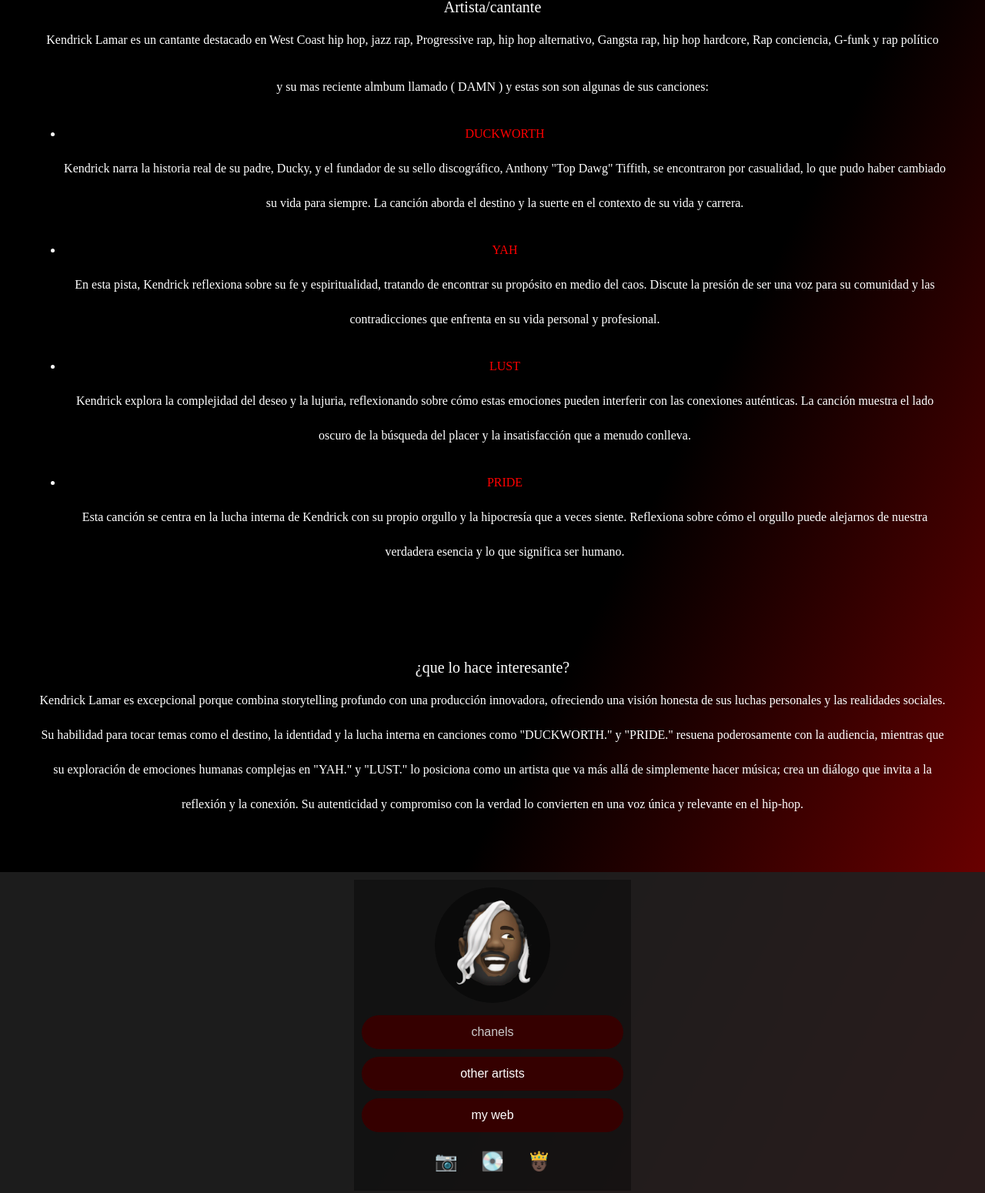
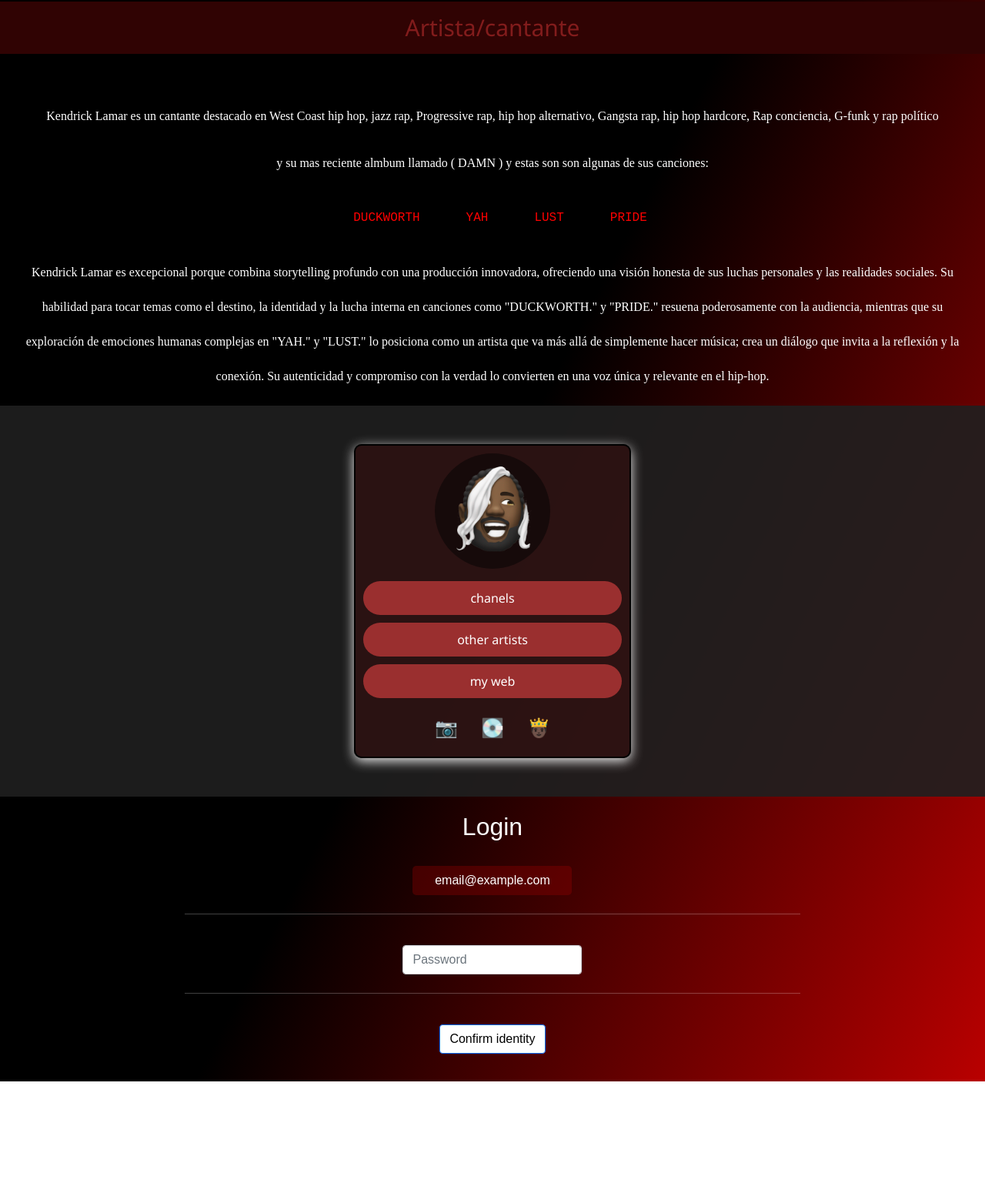
Before and after one commit to Andrey-444/pagina-artista, a plain HTML site: page index.htm in a window 1280 px wide. Shown: the part 561-2111 px from the top of the page at 77% size. After the commit the page ends 1966 px from the top, so only its background shows below. Drawn offline with nearby package versions, Linux system fonts and the light colour scheme.

Commit message:
commit 3

```diff
--- a/index.htm
+++ b/index.htm
@@ -25,54 +25,55 @@
             </div>
         </nav>
     </header>
-    <!--height: 100px width: 100% background-size="cover" background-position="center" justify-content="center" display="flex" flex;-->
     <main>
         <div class="hero"
             style="width: 100%; height: 400px; background-image: url(./assets/esy.jpg); background-size: cover; background-position: center; justify-content: center; align-items: center; display: flex; text-shadow: 2px 2px 4px rgba(0, 0, 0, 0.7); color: white; ">
         </div>
-    </main>
+
         <section class="cuerpo">
-        <h1 style="font-family: quicksand; font-size: 50px;">"King Lamar"</h1>
-        <h5 style="font-family: quicksand; font-size: 20px;">Artista/cantante</h5>
+            <div class="titulo">
+                <h1>"King Lamar"</h1>
+                <h5>Artista/cantante</h5>
+            </div>
             <p> Kendrick Lamar es un cantante destacado en West Coast hip hop, jazz rap, Progressive rap, hip hop
                 alternativo, Gangsta rap, hip hop
                 hardcore, Rap conciencia, G-funk y rap político</p>
             <p>y su mas reciente almbum llamado ( DAMN ) y estas son son algunas de sus canciones:</p>
-        <ul>
+            <ul class="lista">
                 <li><a
                         href="https://www.youtube.com/watch?v=M8yN7N9Tp8s&list=PLrbUxSl4nExNkwtsO8J-1PsN86RxvrPrT&index=14">DUCKWORTH</a>
                 </li>
-            <aside>
-                <p>Kendrick narra la historia real de su padre, Ducky, y el fundador de su sello discográfico, Anthony
+
+                <!--<p>Kendrick narra la historia real de su padre, Ducky, y el fundador de su sello discográfico, Anthony
                 "Top Dawg" Tiffith, se encontraron por casualidad, lo que pudo haber cambiado su vida para siempre.
-                    La canción aborda el destino y la suerte en el contexto de su vida y carrera.</p>
-            </aside>
+                La canción aborda el destino y la suerte en el contexto de su vida y carrera.</p>-->
+
                 <li><a
                         href="https://www.youtube.com/watch?v=QlmxRtdAOLU&list=PLrbUxSl4nExNkwtsO8J-1PsN86RxvrPrT&index=3">YAH</a>
                 </li>
-            <aside>
-                <p>En esta pista, Kendrick reflexiona sobre su fe y espiritualidad, tratando de encontrar su propósito
+
+                <!--<p>En esta pista, Kendrick reflexiona sobre su fe y espiritualidad, tratando de encontrar su propósito
                 en medio del caos. Discute la presión de ser una voz para su comunidad y las contradicciones que
-                    enfrenta en su vida personal y profesional.</p>
-            </aside>
+                enfrenta en su vida personal y profesional.</p>-->
+
                 <li><a
                         href="https://www.youtube.com/watch?v=xpiZ8FLF12o&list=PLrbUxSl4nExNkwtsO8J-1PsN86RxvrPrT&index=9">LUST</a>
                 </li>
-            <aside>
-                <p>Kendrick explora la complejidad del deseo y la lujuria, reflexionando sobre cómo estas emociones
+
+                <!--<p>Kendrick explora la complejidad del deseo y la lujuria, reflexionando sobre cómo estas emociones
                 pueden interferir con las conexiones auténticas. La canción muestra el lado oscuro de la búsqueda
-                    del placer y la insatisfacción que a menudo conlleva.</p>
-            </aside>
+                del placer y la insatisfacción que a menudo conlleva.</p>-->
+
                 <li><a href="https://www.youtube.com/watch?v=J87pJrxvJ5E">PRIDE</a></li>
-            <aside>
-                <p>Esta canción se centra en la lucha interna de Kendrick con su propio orgullo y la hipocresía que a
+
+                <!--<p>Esta canción se centra en la lucha interna de Kendrick con su propio orgullo y la hipocresía que a
                 veces siente. Reflexiona sobre cómo el orgullo puede alejarnos de nuestra verdadera esencia y lo que
-                    significa ser humano.</p>
-            </aside>
+                significa ser humano.</p>-->
+
             </ul>
         </section>
+    </main>
     <section class="cuerpo">
-        <h5>¿que lo hace interesante?</h5>
         <p>Kendrick Lamar es excepcional porque combina storytelling profundo con una producción innovadora, ofreciendo
             una visión honesta de sus luchas personales y las realidades sociales. Su habilidad para tocar temas como el
             destino, la identidad y la lucha interna en canciones como "DUCKWORTH." y "PRIDE." resuena poderosamente con
@@ -91,7 +92,7 @@
 
                     <div class="enlaces">
                         <p></p>
-                        <a href="https://www.youtube.com/watch?v=EcqT-05FMzY">chanels
+                        <a href="">chanels
                         </a>
                         <a href="">other artists</a>
                         <a href="">my web</a>
@@ -108,11 +109,11 @@
     <section class="vip">
         <form accion="#" class="row g-4">
             <h2>
-            Vip area
+                Login
             </h2>
             <div class="col-auto">
                 <label for="staticEmail2" class="visually-hidden">Email</label>
-                <input type="email" name="correo" class="form-control-plaintext" id="staticEmail2"
+                <input style="color: rgb(255, 255, 255); background-color: rgba(166, 0, 0, 0.3); text-align: center; border-radius: 5px;" type="email" name="correo" class="form-control-plaintext" id="staticEmail2"
                     value="email@example.com">
             </div>
             <hr>
@@ -123,57 +124,11 @@
             </div>
             <hr>
             <div class="col-auto">
-                <button type="submit" class="btn btn-primary mb-3">Confirm identity</button>
+                <button style="background-color: rgb(255, 255, 255);color: black;" type="submit" class="btn btn-primary mb-3">Confirm identity</button>
             </div>
         </form>
     </section>
     <script src="js/slider.js"></script>
 </body>
-<!-- Remove the container if you want to extend the Footer to full width. -->
-<div class="container my-5">
-
-    <footer class="bg-dark text-center text-white">
-        <!-- Grid container -->
-        <div class="container p-4 pb-0">
-            <!-- Section: Social media -->
-            <section class="mb-4">
-                <!-- Facebook -->
-                <a class="btn btn-outline-light btn-floating m-1" href="#!" role="button"><i
-                        class="fab fa-facebook-f"></i></a>
-
-                <!-- Twitter -->
-                <a class="btn btn-outline-light btn-floating m-1" href="#!" role="button"><i
-                        class="fab fa-twitter"></i></a>
-
-                <!-- Google -->
-                <a class="btn btn-outline-light btn-floating m-1" href="#!" role="button"><i
-                        class="fab fa-google"></i></a>
-
-                <!-- Instagram -->
-                <a class="btn btn-outline-light btn-floating m-1" href="#!" role="button"><i
-                        class="fab fa-instagram"></i></a>
-
-                <!-- Linkedin -->
-                <a class="btn btn-outline-light btn-floating m-1" href="#!" role="button"><i
-                        class="fab fa-linkedin-in"></i></a>
-
-                <!-- Github -->
-                <a class="btn btn-outline-light btn-floating m-1" href="#!" role="button"><i
-                        class="fab fa-github"></i></a>
-            </section>
-            <!-- Section: Social media -->
-        </div>
-        <!-- Grid container -->
-
-        <!-- Copyright -->
-        <div class="text-center p-3" style="background-color: rgba(0, 0, 0, 0.2);">
-            © 2020 Copyright:
-            <a class="text-white" href="https://mdbootstrap.com/">MDBootstrap.com</a>
-        </div>
-        <!-- Copyright -->
-    </footer>
-
-</div>
-<!-- End of .container -->
 
 </html>
--- a/style.css
+++ b/style.css
@@ -3,8 +3,8 @@
     height: 100%;
     font-family: sans-serif;
     color: #ffffff;
+    background: linear-gradient(297deg, rgba(185, 0, 0, 1) 0%, rgba(0, 0, 0, 1) 45%, rgba(0, 0, 0, 1) 111%);
     text-align: center;
-    background: linear-gradient(297deg, rgba(185, 0, 0, 1) 0%, rgba(0, 0, 0, 1) 45%, rgba(0, 0, 0, 1) 111%);
 }
 
 .container-fluid {
@@ -24,28 +24,79 @@
 .pollo2 {
     margin-top: -60px;
     margin-left: -40px;
+
 }
 
-.cuerpo{
+.titulo {
+    font-family: 'Lucida Sans', 'Lucida Sans Regular', 'Lucida Grande', 'Lucida Sans Unicode', Geneva, Verdana, sans-serif;
+    padding: 50px 0px 50px 0px;
+}
+
+.titulo h5 {
+    font-family: 'Segoe UI', Tahoma, Geneva, Verdana, sans-serif;
+    color: rgb(130, 28, 28);
+    font-size: 30px;
+    background-color: rgb(48, 3, 3);
+    display: flex;
+    justify-content: center;
+    width: 100%;
+    padding: 16px;
+    margin-top: 25px;
+
+}
+
+.cuerpo p {
     line-height: 45px;
     font-family: "quicksand";
-    padding: 50px;
+    padding: 0px 30px;
 }
 
-.cuerpo a{
+.cuerpo a {
+    font-family: 'Courier New', Courier, monospace;
+    color: red;
+    padding: 20px;
     text-decoration: none;
-    color: red;
+}
+
+.lista {
+    text-decoration: none;
+    padding: 20px 0;
+    display: flex;
+    justify-content: center;
+}
+
+.lista li {
+    display: inline-block;
+    margin-left: 20px;
 }
 
 .tarjeta {
     background-color: rgba(0, 0, 0, 0.358);
     width: 360px;
     margin: 0 auto;
-    margin-top: 10px;
-    margin-bottom: 10px;
+    margin-top: 50px;
+    margin-bottom: 50px;
     text-align: center;
     padding: 10px;
     border-color: crimson;
+    font-family: 'Segoe UI', Tahoma, Geneva, Verdana, sans-serif;
+    background-color: rgba(64, 5, 5, 0.39);
+    /* Color de fondo de la tarjeta */
+    border: 2px solid #000000;
+    /* Borde sólido */
+    border-radius: 10px;
+    /* Esquinas redondeadas */
+    box-shadow: 0 4px 15px rgba(255, 255, 255, 0.908);
+    /* Sombra suave */
+    text-align: center;
+    /* Centra el texto */
+    transition: transform 0.3s;
+    /* Efecto de transición */
+}
+
+.tarjeta:hover {
+    transform: scale(1.05);
+    /* Aumenta el tamaño al pasar el mouse */
 }
 
 .imagen {
@@ -61,14 +112,10 @@
     padding: 10px;
     margin: 10px 0;
     border-radius: 50px;
-    background-color: rgb(53, 0, 0);
+    background-color: rgb(154, 47, 47);
     color: #ffffff;
-    transition: background-color 0.5s;
 }
 
-a[href="https://www.youtube.com/watch?v=EcqT-05FMzY"] {
-    color: rgb(202, 202, 202);
-}
 
 .enlaces a:hover {
     background-color: #696969;
@@ -90,8 +137,10 @@
 /*parallax*/
 
 .parallax {
-    position: relative; /* Necesario para el posicionamiento del pseudo-elemento */
-    overflow: hidden; /* Asegura que el contenido no sobresalga */
+    position: relative;
+    /* Necesario para el posicionamiento del pseudo-elemento */
+    overflow: hidden;
+    /* Asegura que el contenido no sobresalga */
     display: flex;
     align-items: center;
     justify-content: center;
@@ -99,7 +148,8 @@
 
 .parallax::before {
     content: "";
-    position: absolute; /* Cubre el área del contenedor */
+    position: absolute;
+    /* Cubre el área del contenedor */
     top: 0;
     left: 0;
     right: 0;
@@ -107,36 +157,44 @@
     background-image: url(./assets/esy.jpg);
     background-attachment: fixed;
     background-repeat: no-repeat;
-    background-size: cover; /* o "contain", según necesites */
+    background-size: cover;
+    /* o "contain", según necesites */
     background-position: center;
-    opacity: 100%; /* Ajusta la opacidad aquí */
-    z-index: 1; /* Asegura que esté por debajo del contenido */
+    opacity: 100%;
+    /* Ajusta la opacidad aquí */
+    z-index: 1;
+    /* Asegura que esté por debajo del contenido */
 }
 
-.parallax > * {
-    position: relative; /* Para que los elementos dentro estén por encima de la imagen de fondo */
-    z-index: 2; /* Asegura que el contenido esté por encima */
+.parallax>* {
+    position: relative;
+    /* Para que los elementos dentro estén por encima de la imagen de fondo */
+    z-index: 2;
+    /* Asegura que el contenido esté por encima */
 }
 
 
 .overlay {
-    position: absolute; /* Cubre el área del contenedor */
+    position: absolute;
+    /* Cubre el área del contenedor */
     top: 0;
     left: 0;
     right: 0;
     bottom: 0;
-    background-color: rgba(32, 32, 32, 0.901); /* Cambia el color y opacidad según sea necesario */
-    z-index: 1; /* Asegura que esté por encima de la imagen de fondo */
+    background-color: rgba(32, 32, 32, 0.901);
+    /* Cambia el color y opacidad según sea necesario */
+    z-index: 1;
+    /* Asegura que esté por encima de la imagen de fondo */
 }
 
-.vip{
+.vip {
     padding: 20px;
     display: flex;
     justify-content: center;
     align-items: flex-start;
 }
 
-.row{
+.row {
     justify-content: center;
 }
 
```
Lines whose indentation alone changed are shown as unchanged.
